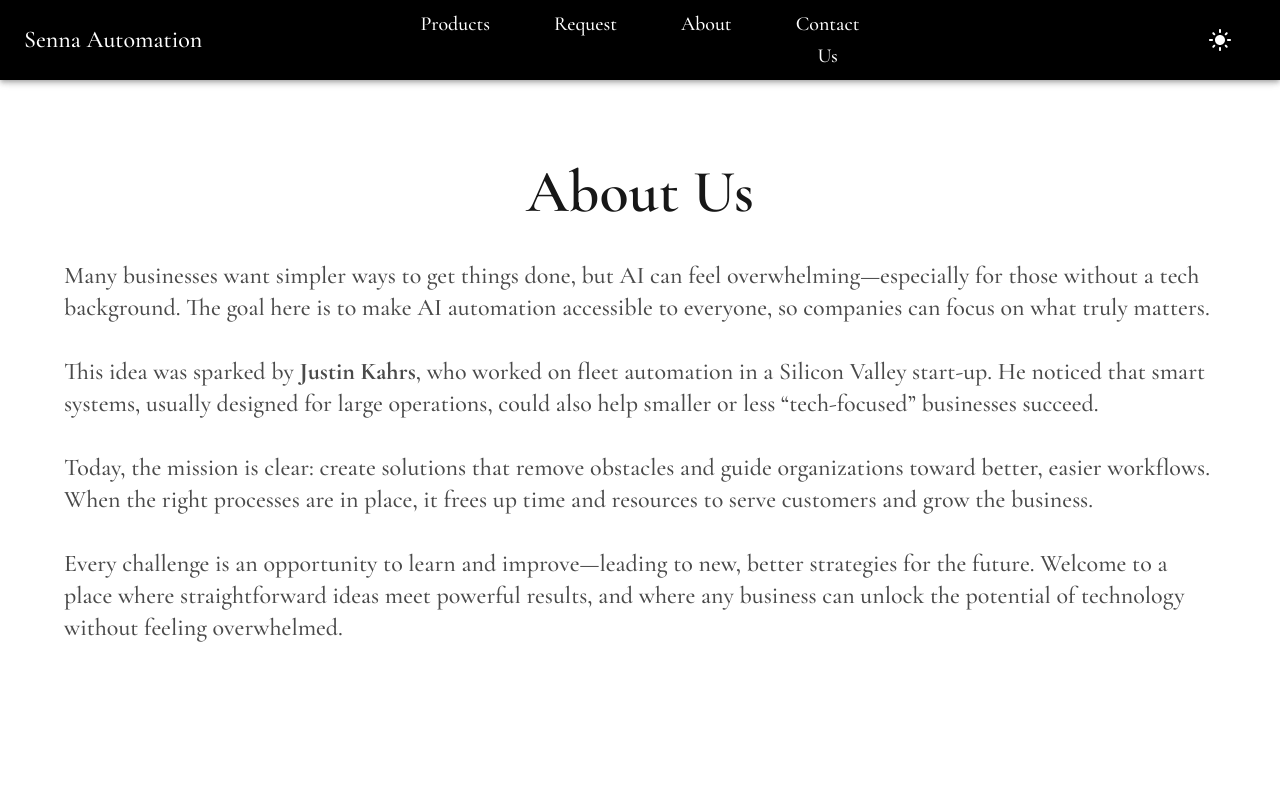
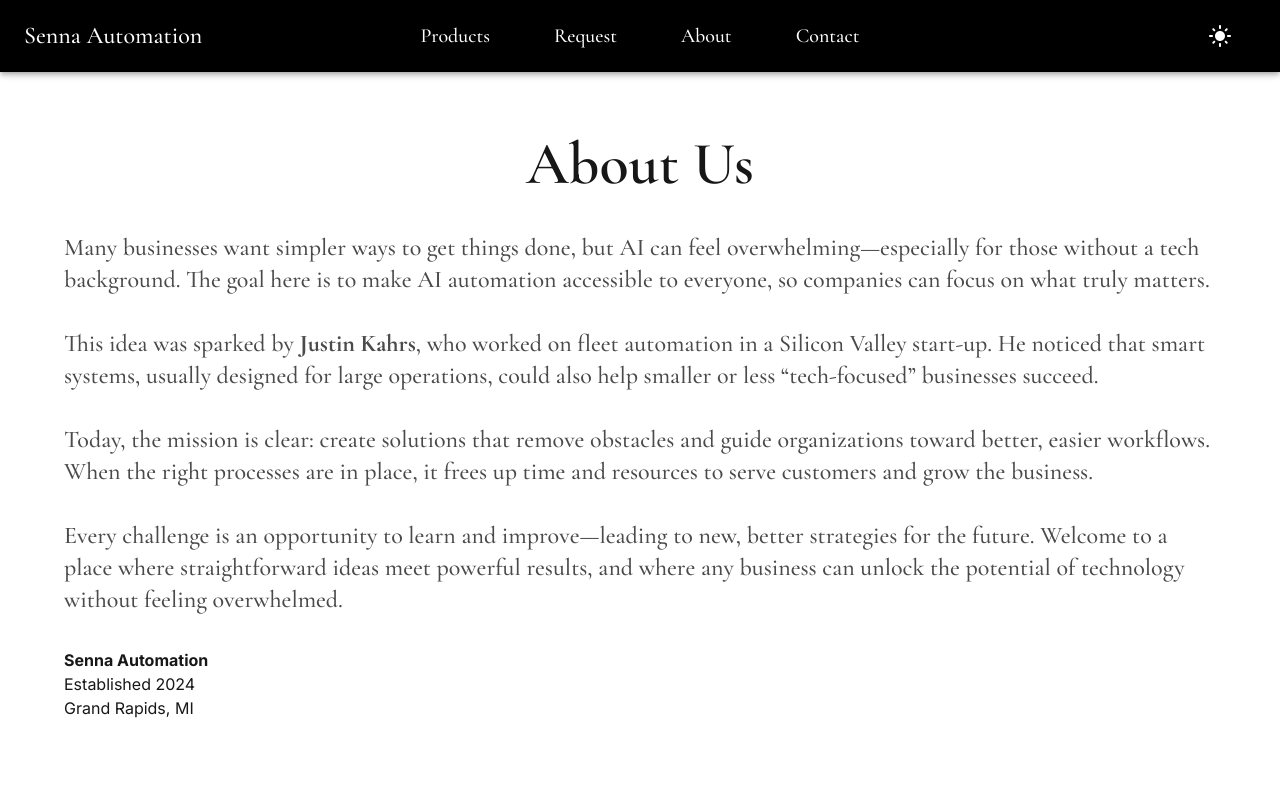
Before and after one commit to justinkahrs/senna-automation, a Next.js app: page /about in a window 1280 px wide. Shown: the top 800 px of the page. Built offline with nearby package versions, Linux system fonts and the light colour scheme.

Commit message:
fix: save

```diff
--- a/src/app/about/page.tsx
+++ b/src/app/about/page.tsx
@@ -10,9 +10,10 @@ export default function Home() {
           alignItems: "center",
           position: "relative",
           overflow: "hidden",
+          py: { xs: 8, md: 8 },
         }}
       >
-        <Container maxWidth="lg">
+        <Container maxWidth="lg" sx={{ py: { xs: 4, md: 8 } }}>
           <Stack spacing={4}>
             <Typography align="center" variant="h2">
               About Us
@@ -50,6 +51,13 @@ export default function Home() {
               business can unlock the potential of technology without feeling
               overwhelmed.
             </Typography>
+            <Typography>
+              <strong> Senna Automation </strong>
+              <br />
+              Established 2024
+              <br />
+              Grand Rapids, MI
+            </Typography>
           </Stack>
         </Container>
       </Box>
--- a/src/components/layout/AppBar.tsx
+++ b/src/components/layout/AppBar.tsx
@@ -101,7 +101,7 @@ export function AppBar() {
                 onClick={handleMenuClose}
               >
                 <Typography color="inherit" variant="h6">
-                  Contact Us
+                  Contact
                 </Typography>
               </MenuItem>
             </Menu>
@@ -133,7 +133,7 @@ export function AppBar() {
               </Link>
               <Link href="/contact" passHref>
                 <Button color="inherit">
-                  <Typography variant="h6">Contact Us</Typography>
+                  <Typography variant="h6">Contact</Typography>
                 </Button>
               </Link>
             </Box>
```
Also changed, not shown: src/app/request/page.tsx (+48 -23 lines), src/utils/validation.ts (line endings or trailing spaces).
